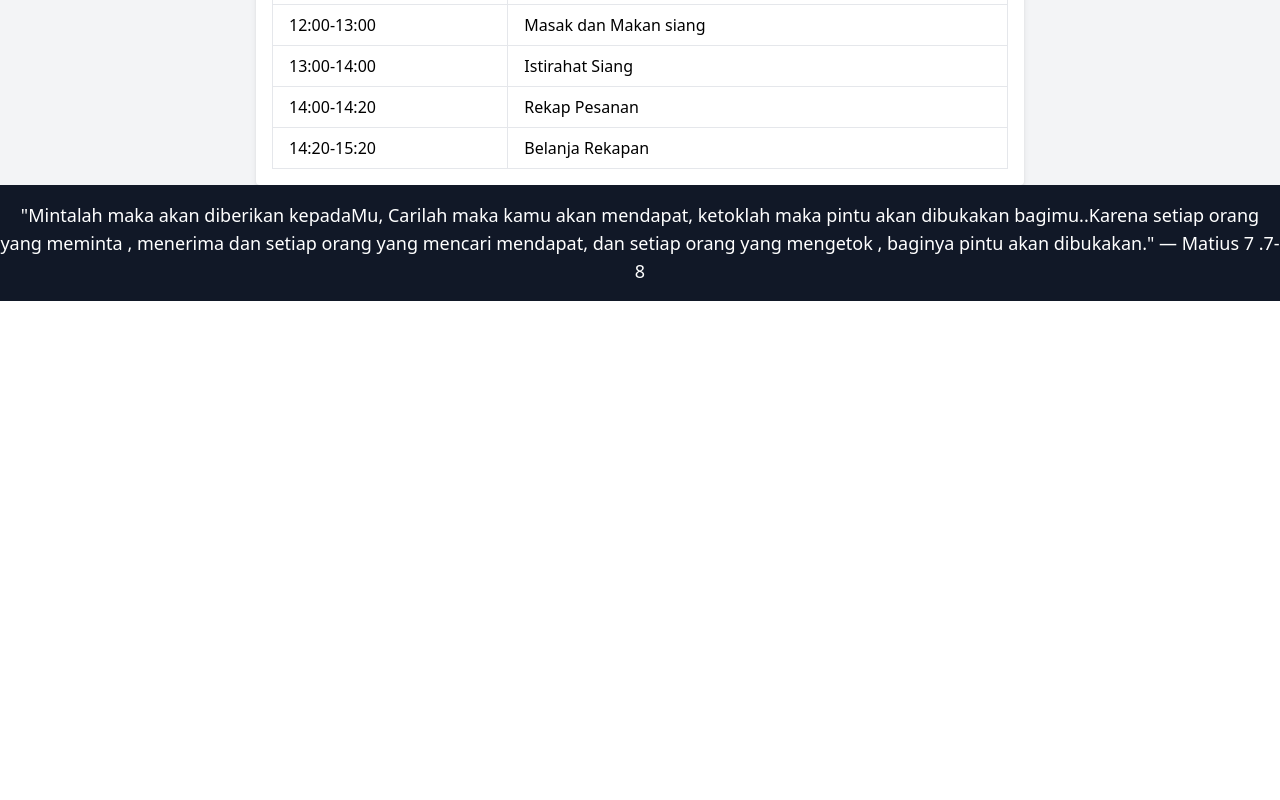
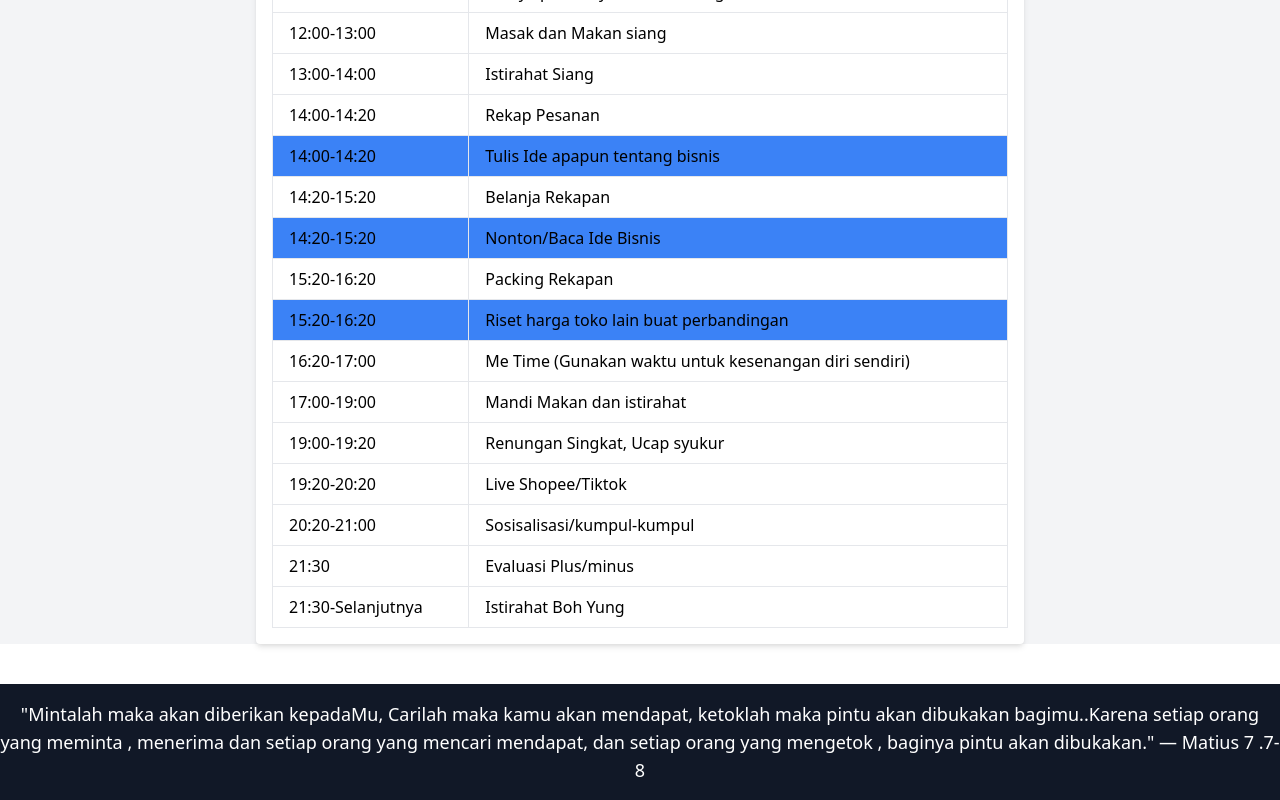
Before and after one commit to erikerkom/odek_daily, a plain HTML site: page index.html in a window 1280 px wide. Shown: the part 1036-1836 px from the top of the page. Before the commit the page ends 1337 px from the top, so only its background shows below. Drawn offline with nearby package versions, Linux system fonts and the light colour scheme.

Commit message:
Menambahkan Jadwal sampai Malam

```diff
--- a/index.html
+++ b/index.html
@@ -23,7 +23,7 @@
         <h2 class="text-3xl font-semibold">Odek Semangat Hari Ini</h2>
       </div>
 
- <section class="bg-gray-100">
+ <section class="bg-gray-100 my-10">
     <div class="container mx-auto mt-8">
         <h1 class="text-2xl font-semibold text-center mb-4">Daily Schedule Odek</h1>
         <h2 class="text-xl font-semibold text-center my-2">"Ame Lupa boh boss"</h2>
@@ -94,9 +94,53 @@
                   <td class="border px-4 py-2">14:00-14:20</td>
                   <td class="border px-4 py-2">Rekap Pesanan</td>
                 </tr>
+                <tr class="bg-blue-500">
+                  <td class="border px-4 py-2">14:00-14:20</td>
+                  <td class="border px-4 py-2">Tulis Ide apapun tentang bisnis</td>
+                </tr>
                 <tr>
                   <td class="border px-4 py-2">14:20-15:20</td>
                   <td class="border px-4 py-2">Belanja Rekapan</td>
+                </tr>
+                <tr class="bg-blue-500">
+                  <td class="border px-4 py-2">14:20-15:20</td>
+                  <td class="border px-4 py-2">Nonton/Baca Ide Bisnis</td>
+                </tr>
+                <tr>
+                  <td class="border px-4 py-2">15:20-16:20</td>
+                  <td class="border px-4 py-2">Packing Rekapan</td>
+                </tr>
+                <tr class="bg-blue-500">
+                  <td class="border px-4 py-2">15:20-16:20</td>
+                  <td class="border px-4 py-2">Riset harga toko lain buat perbandingan</td>
+                </tr>
+                <tr>
+                  <td class="border px-4 py-2">16:20-17:00</td>
+                  <td class="border px-4 py-2">Me Time (Gunakan waktu untuk kesenangan diri sendiri)</td>
+                </tr>
+                <tr>
+                  <td class="border px-4 py-2">17:00-19:00</td>
+                  <td class="border px-4 py-2">Mandi Makan dan istirahat</td>
+                </tr>
+                <tr>
+                  <td class="border px-4 py-2">19:00-19:20</td>
+                  <td class="border px-4 py-2">Renungan Singkat, Ucap syukur</td>
+                </tr>
+                <tr>
+                  <td class="border px-4 py-2">19:20-20:20</td>
+                  <td class="border px-4 py-2">Live Shopee/Tiktok</td>
+                </tr>
+                <tr>
+                  <td class="border px-4 py-2">20:20-21:00</td>
+                  <td class="border px-4 py-2">Sosisalisasi/kumpul-kumpul</td>
+                </tr>
+                <tr>
+                  <td class="border px-4 py-2">21:30</td>
+                  <td class="border px-4 py-2">Evaluasi Plus/minus</td>
+                </tr>
+                <tr>
+                  <td class="border px-4 py-2">21:30-Selanjutnya</td>
+                  <td class="border px-4 py-2">Istirahat Boh Yung</td>
                 </tr>
               </tbody>
             </table>
```
